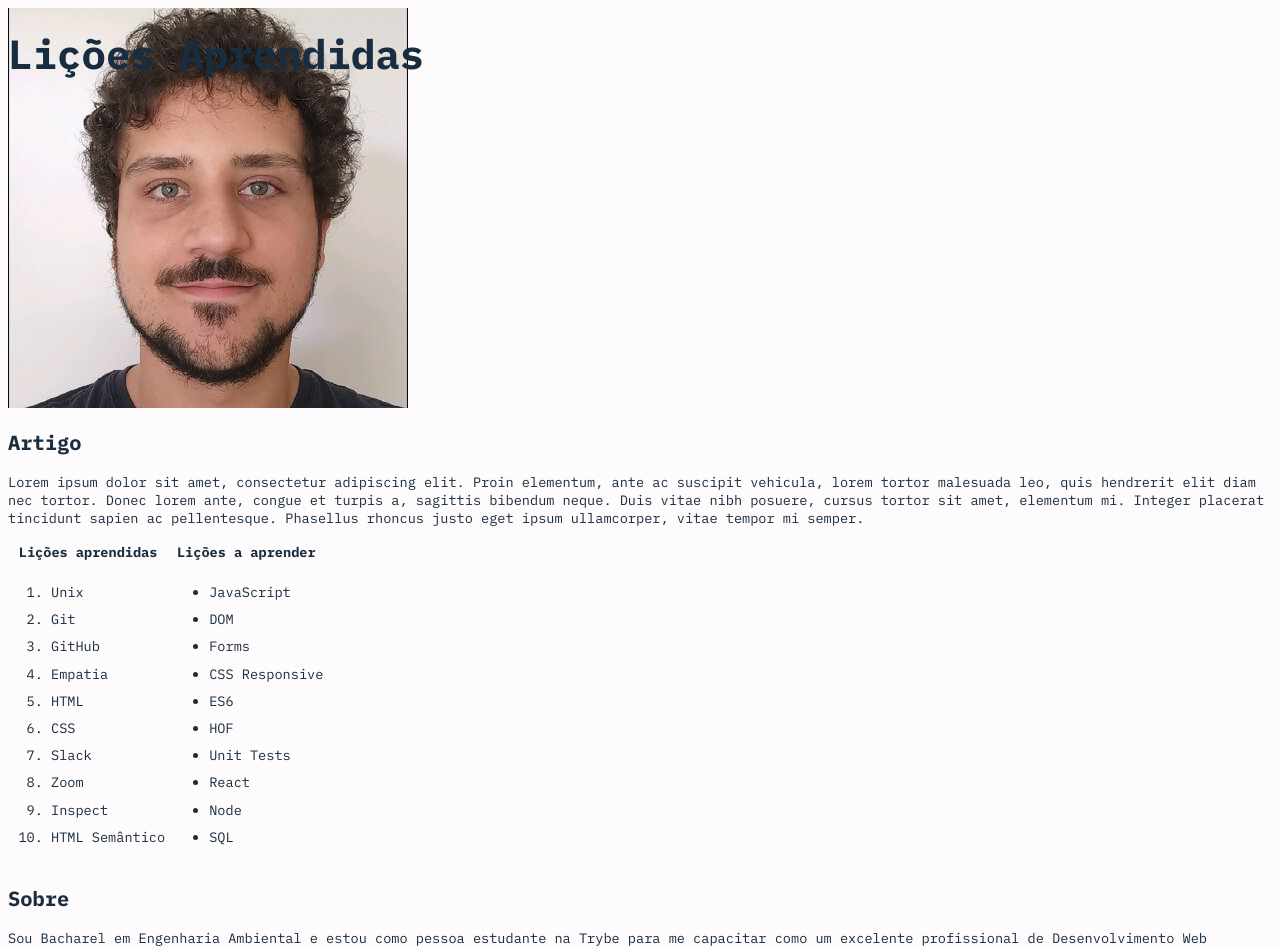
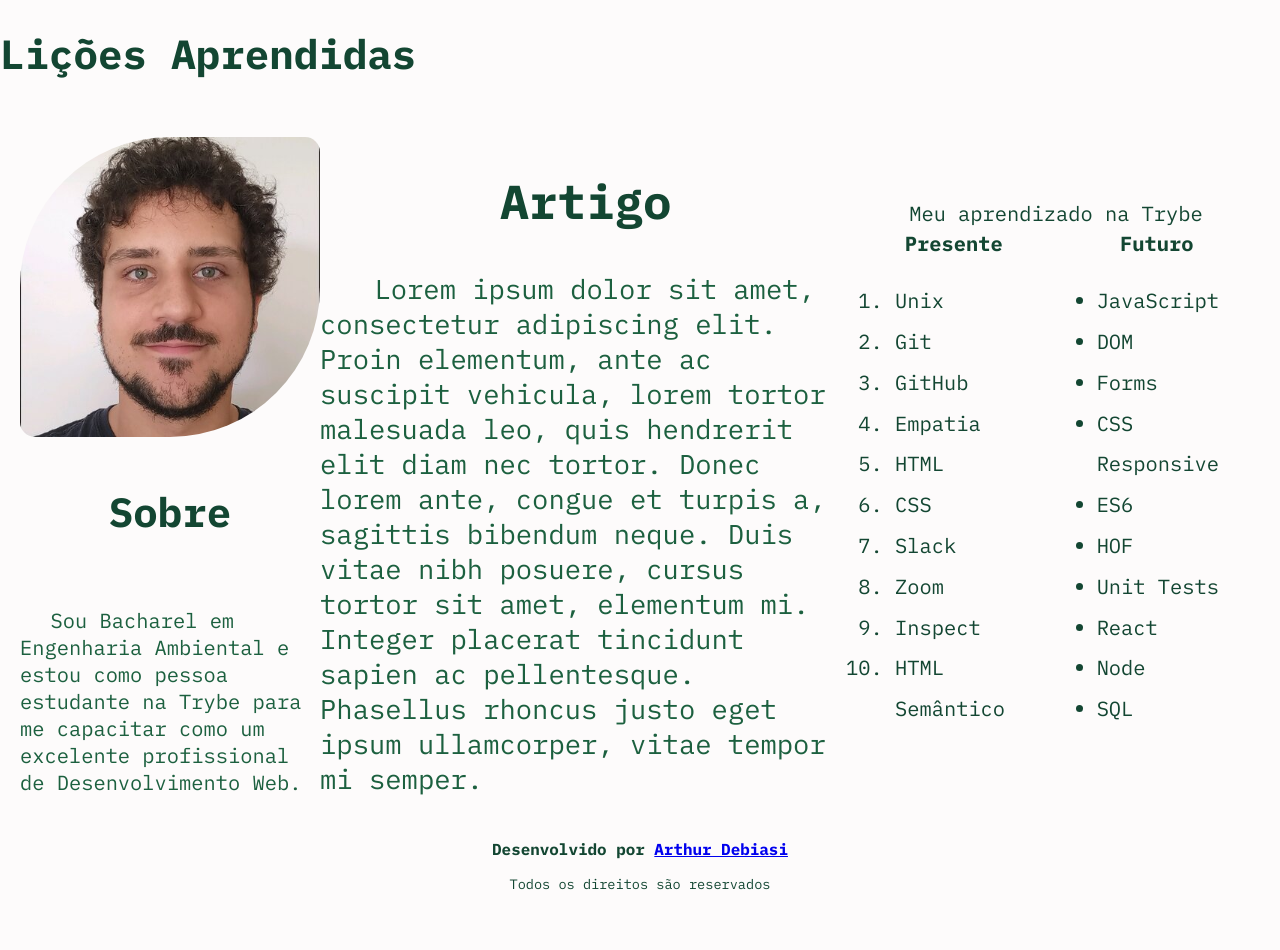
Before and after one commit to arthur-debiasi/trybe-fundamentals-lessons-learned, a website: page index.html in a window 1280 px wide. Shown: the top 950 px of the page. After the commit the page ends 907 px from the top, so only its background shows below. Drawn offline with Linux system fonts and the light colour scheme.

Commit message:
requisitos 13 e 15, flexbox, e muito mais...

```diff
--- a/index.html
+++ b/index.html
@@ -14,34 +14,28 @@
     />
   </head>
   <body>
-    <!-- R2: header com id cabecalho -->
     <header id="cabecalho">
-      <!-- R2: h1 com id titulo -->
       <h1 id="titulo">Lições Aprendidas</h1>
     </header>
+    <div class="container">
       <main class="lado-direito">
-      <!-- R3: imagem img#minha_foto -->
-      <img
-        id="minha_foto"
-        src="/arthur-debiasi-profile.jpg"
-        alt="Foto de perfil de Arthur Debiasi"
-      />
-      <article>
+        <article class="artigo">
           <h2 id="article_title">Artigo</h2>
           <p id="article_text">
             Lorem ipsum dolor sit amet, consectetur adipiscing elit. Proin
-          elementum, ante ac suscipit vehicula, lorem tortor malesuada leo, quis
-          hendrerit elit diam nec tortor. Donec lorem ante, congue et turpis a,
-          sagittis bibendum neque. Duis vitae nibh posuere, cursus tortor sit
-          amet, elementum mi. Integer placerat tincidunt sapien ac pellentesque.
-          Phasellus rhoncus justo eget ipsum ullamcorper, vitae tempor mi
-          semper.
+            elementum, ante ac suscipit vehicula, lorem tortor malesuada leo,
+            quis hendrerit elit diam nec tortor. Donec lorem ante, congue et
+            turpis a, sagittis bibendum neque. Duis vitae nibh posuere, cursus
+            tortor sit amet, elementum mi. Integer placerat tincidunt sapien ac
+            pellentesque. Phasellus rhoncus justo eget ipsum ullamcorper, vitae
+            tempor mi semper.
           </p>
         </article>
         <table class="tabela-licoes">
+          <caption>Meu aprendizado na Trybe</caption>
           <tr>
-          <th>Lições aprendidas</th>
-          <th>Lições a aprender</th>
+            <th>Presente</th>
+            <th>Futuro</th>
           </tr>
           <tr>
             <td>
@@ -76,13 +70,19 @@
         </table>
       </main>
       <aside class="lado-esquerdo">
+        <img
+          id="minha_foto"
+          src="/arthur-debiasi-profile.jpg"
+          alt="Foto de perfil de Arthur Debiasi"
+        />
         <h2 id="description_title">Sobre</h2>
         <p id="description_text">
           Sou Bacharel em Engenharia Ambiental e estou como pessoa estudante na
           Trybe para me capacitar como um excelente profissional de
-        Desenvolvimento Web
+          Desenvolvimento Web.
         </p>
       </aside>
+    </div>
     <footer id="rodape">
       <h3>
         Desenvolvido por
--- a/style.css
+++ b/style.css
@@ -1,18 +1,76 @@
 body {
   background-color: rgb(253, 251, 251);
   font-family: "IBM Plex Mono", monospace;
-  color: rgb(25, 45, 65);
+  color: #134632;
   font-size: 1.7vh;
+  margin: 0;
+  padding: 0;
 }
 li {
   line-height: 2em;
 }
-/* id cabecalho com position fixed e top de 0px */
 #cabecalho {
   position: fixed;
   top: 0;
+}
+.container {
+  justify-content: space-around;
+  margin-top: 130px;
+  margin-left: 20px;
+  margin-right: 20px;
+  display: flex;
+  flex-direction: row-reverse;
 }
 
 #titulo {
   font-size: 3em;
 }
+#description_title{
+  font-size: 3em;
+}
+#description_text{
+  font-size: 1.5em;
+  text-indent: 1.5em;
+}
+.artigo {
+  width: 60%;
+}
+#article_title {
+  font-size: 3.5em;
+  text-align: center;
+}
+#article_text {
+  text-indent: 2em;
+  font-size: 2em;
+}
+.tabela-licoes {
+  height: min-content;
+  font-size: 1.5em;
+}
+.licoes_aprendidas, .licoes_a_aprender {
+  color: #1c603f;
+}
+
+#article_text, #description_text {
+  color: #1c603f;
+}
+
+.lado-direito {
+  display: flex;
+  justify-content: space-around;
+  align-items: center;
+}
+
+.lado-esquerdo {
+  display: flex;
+  flex-direction: column;
+  align-items: center;
+  justify-content: space-around;
+}
+#minha_foto {
+  width:300px;
+  border-radius: 50% 5%;
+}
+#rodape {
+text-align: center;
+}
```
Lines whose indentation alone changed are shown as unchanged.
